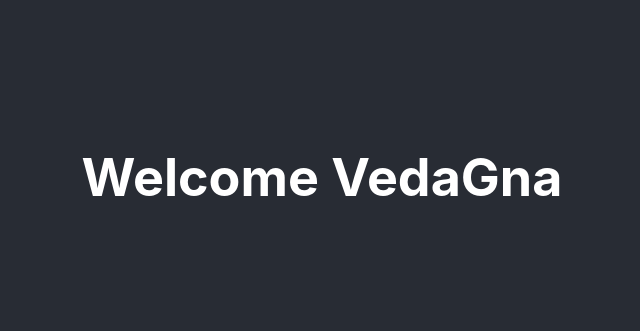
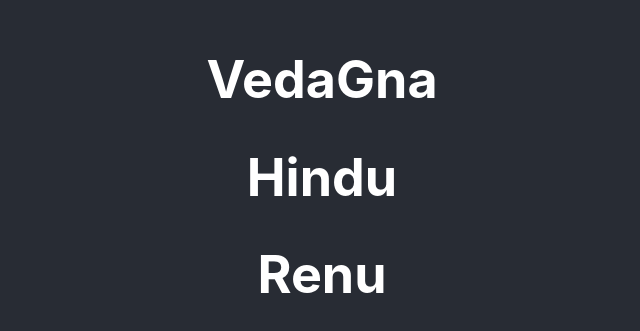
Before and after one commit to renuyarasu/codevolution, a React (Create React App) app: page / in a window 1280 px wide. Shown: the part 223-554 px from the top of the page, without its empty margins (318-958 px from the left). Built offline with nearby package versions, Linux system fonts and the light colour scheme.

Commit message:
List Rendering:  Using Arrays

```diff
--- a/src/App.js
+++ b/src/App.js
@@ -1,11 +1,11 @@
 import './App.css';
-import UserGreet from './components/UserGreet';
+import Names from './components/Names';
 
 function App() {
   return (
     <div className="App">
       <header className="App-header">
-        <UserGreet/>
+        <Names/>
       </header>
     </div>
   );
--- /dev/null
+++ b/src/components/Names.js
@@ -0,0 +1,14 @@
+import React from 'react'
+
+function Names() {
+    const namelist = ['VedaGna', 'Hindu', 'Renu']
+    return (
+        <div>
+            {
+                namelist.map(name => <h1>{name}</h1>)
+            }
+        </div>
+    )
+}
+
+export default Names
--- a/src/components/UserGreet.js
+++ /dev/null
@@ -1,49 +0,0 @@
-import React, { Component } from 'react'
-
-export class UserGreet extends Component {
-
-    constructor(props) {
-        super(props)
-
-        this.state = {
-            isLoggedIn: true
-        }
-    }
-
-    render() {
-
-        // Conditional Rendering: Short Circuit Logical Operator
-
-        return this.state.isLoggedIn && <h1>Welcome VedaGna</h1>
-
-        // Conditional Rendering: Ternary operation approach
-       /*  return(
-            this.state.isLoggedIn ? <h1>Welcome VedaGna</h1> : <h1>Welcome Guest</h1>
-        ) */
-
-        // Conditional Rendering: Element Variables approach
-        /* let message
-        if (this.state.isLoggedIn) {
-            message = <h1>Welcome VedaGna</h1>
-        } else {
-            message = <h1>Welcome Guest</h1>
-        }
-        return <div>{message}</div> */
-
-        // Conditional Rendering: if/else
-         /*  if(this.state.isLoggedIn){
-             return <h1>Welcome VedaGna</h1>
-         }else{
-             return <h1>Welcome Guest</h1>
-         } */
-         /*
-          return (
-             <div>
-                 <h1>Welcome VedaGna</h1>
-                 <h1>Welcome Guest</h1>
-             </div>
-         ) */
-    }
-}
-
-export default UserGreet
```
